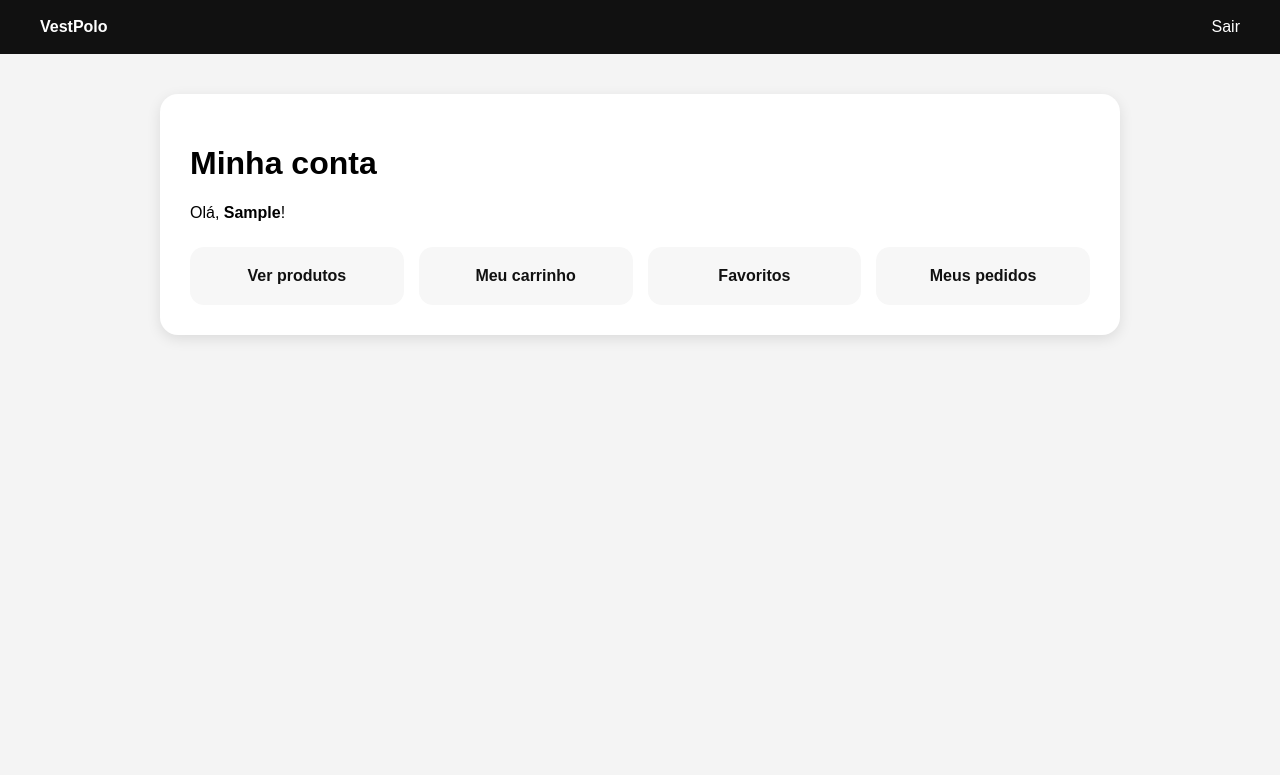
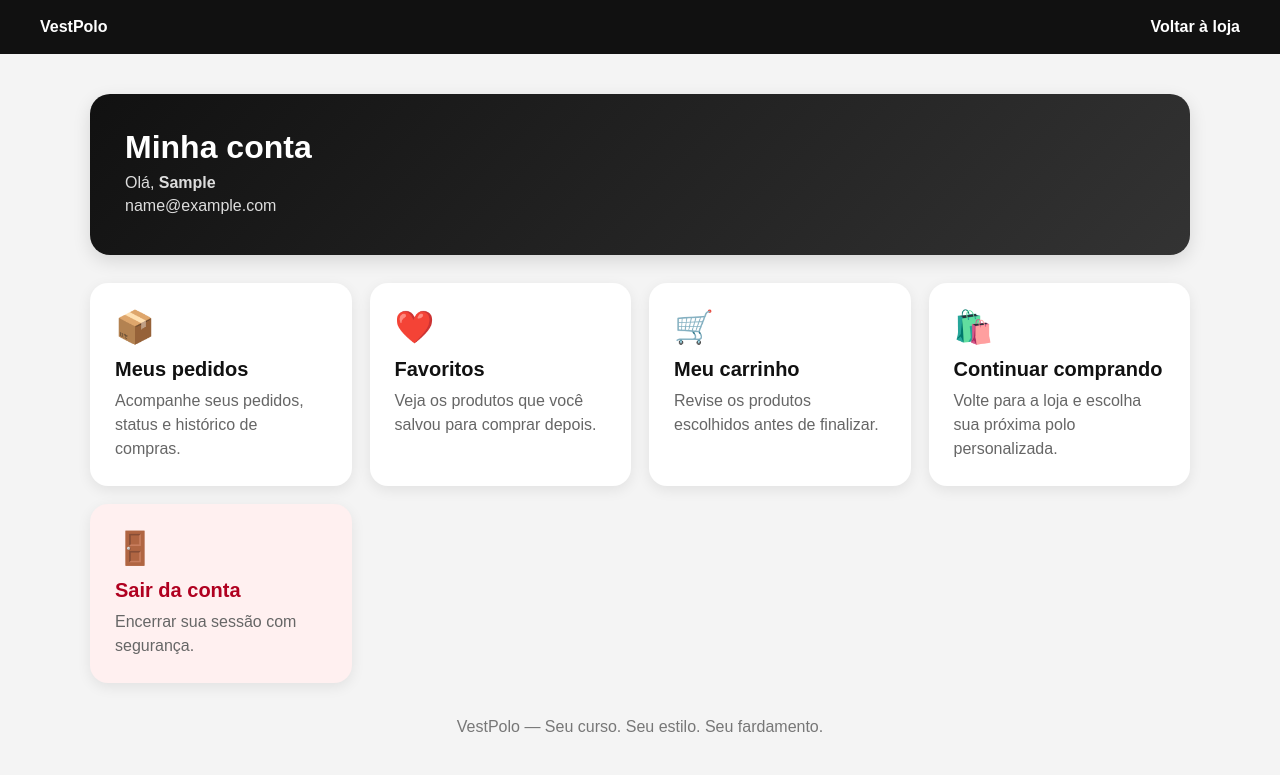
Before and after one commit to CarolineAnne/vestpolo, a Django app: page /minha-conta/ in a window 1280 px wide. Shown: the top 775 px of the page. Run offline with Django 5.2, Linux system fonts and the light colour scheme; the visitor is signed in with stand-in values (Sample User, id 1).

Commit message:
Melhora pagina minha conta

```diff
--- a/loja/templates/loja/minha_conta.html
+++ b/loja/templates/loja/minha_conta.html
@@ -5,10 +5,15 @@
     <title>Minha conta | VestPolo</title>
 
     <style>
+        * {
+            box-sizing: border-box;
+        }
+
         body {
             font-family: Arial, sans-serif;
             background: #f4f4f4;
             margin: 0;
+            color: #222;
         }
 
         header {
@@ -17,40 +22,107 @@
             padding: 18px 40px;
             display: flex;
             justify-content: space-between;
+            align-items: center;
         }
 
         header a {
             color: white;
             text-decoration: none;
+            font-weight: bold;
         }
 
         .container {
-            max-width: 900px;
+            width: 92%;
+            max-width: 1100px;
             margin: 40px auto;
-            background: white;
-            padding: 30px;
-            border-radius: 18px;
-            box-shadow: 0 4px 14px rgba(0,0,0,0.10);
+        }
+
+        .perfil {
+            background: linear-gradient(135deg, #111, #333);
+            color: white;
+            padding: 35px;
+            border-radius: 20px;
+            margin-bottom: 28px;
+            box-shadow: 0 6px 18px rgba(0,0,0,0.12);
+        }
+
+        .perfil h1 {
+            margin: 0 0 8px;
+            font-size: 32px;
+        }
+
+        .perfil p {
+            margin: 5px 0;
+            color: #ddd;
         }
 
         .menu {
             display: grid;
-            grid-template-columns: repeat(auto-fit, minmax(180px, 1fr));
-            gap: 15px;
-            margin-top: 25px;
+            grid-template-columns: repeat(auto-fit, minmax(220px, 1fr));
+            gap: 18px;
         }
 
         .card {
-            background: #f7f7f7;
-            padding: 20px;
-            border-radius: 14px;
-            text-align: center;
-            font-weight: bold;
+            background: white;
+            border-radius: 18px;
+            padding: 25px;
+            box-shadow: 0 4px 14px rgba(0,0,0,0.08);
+            transition: 0.3s;
+        }
+
+        .card:hover {
+            transform: translateY(-5px);
+            box-shadow: 0 8px 22px rgba(0,0,0,0.13);
         }
 
         .card a {
             color: #111;
             text-decoration: none;
+            display: block;
+        }
+
+        .card .icone {
+            font-size: 32px;
+            margin-bottom: 12px;
+        }
+
+        .card h3 {
+            margin: 0 0 8px;
+            font-size: 20px;
+        }
+
+        .card p {
+            color: #666;
+            margin: 0;
+            line-height: 1.5;
+        }
+
+        .sair {
+            background: #fff0f0;
+        }
+
+        .sair h3 {
+            color: #b00020;
+        }
+
+        .rodape-conta {
+            text-align: center;
+            margin-top: 35px;
+            color: #777;
+        }
+
+        @media (max-width: 700px) {
+            header {
+                padding: 16px 22px;
+            }
+
+            .perfil {
+                padding: 25px;
+            }
+
+            .perfil h1 {
+                font-size: 26px;
+            }
         }
     </style>
 </head>
@@ -58,32 +130,71 @@
 <body>
 
 <header>
-    <a href="{% url 'home' %}"><strong>VestPolo</strong></a>
-    <a href="{% url 'logout' %}">Sair</a>
+    <a href="{% url 'home' %}">VestPolo</a>
+    <a href="{% url 'home' %}">Voltar à loja</a>
 </header>
 
 <div class="container">
-    <h1>Minha conta</h1>
 
-    <p>Olá, <strong>{{ request.user.first_name|default:request.user.username }}</strong>!</p>
+    <section class="perfil">
+        <h1>Minha conta</h1>
 
-    <div class="menu">
+        <p>
+            Olá,
+            <strong>{{ request.user.first_name|default:request.user.username }}</strong>
+        </p>
+
+        <p>{{ request.user.email }}</p>
+    </section>
+
+    <section class="menu">
+
         <div class="card">
-            <a href="{% url 'home' %}">Ver produtos</a>
+            <a href="{% url 'meus_pedidos' %}">
+                <div class="icone">📦</div>
+                <h3>Meus pedidos</h3>
+                <p>Acompanhe seus pedidos, status e histórico de compras.</p>
+            </a>
         </div>
 
         <div class="card">
-            <a href="{% url 'carrinho' %}">Meu carrinho</a>
+            <a href="{% url 'favoritos' %}">
+                <div class="icone">❤️</div>
+                <h3>Favoritos</h3>
+                <p>Veja os produtos que você salvou para comprar depois.</p>
+            </a>
         </div>
 
         <div class="card">
-            <a href="{% url 'favoritos' %}">Favoritos</a>
+            <a href="{% url 'carrinho' %}">
+                <div class="icone">🛒</div>
+                <h3>Meu carrinho</h3>
+                <p>Revise os produtos escolhidos antes de finalizar.</p>
+            </a>
         </div>
 
         <div class="card">
-            <a href="{% url 'meus_pedidos' %}">Meus pedidos</a>
+            <a href="{% url 'home' %}">
+                <div class="icone">🛍️</div>
+                <h3>Continuar comprando</h3>
+                <p>Volte para a loja e escolha sua próxima polo personalizada.</p>
+            </a>
         </div>
+
+        <div class="card sair">
+            <a href="{% url 'logout' %}">
+                <div class="icone">🚪</div>
+                <h3>Sair da conta</h3>
+                <p>Encerrar sua sessão com segurança.</p>
+            </a>
+        </div>
+
+    </section>
+
+    <div class="rodape-conta">
+        <p>VestPolo — Seu curso. Seu estilo. Seu fardamento.</p>
     </div>
+
 </div>
 
 </body>
```
